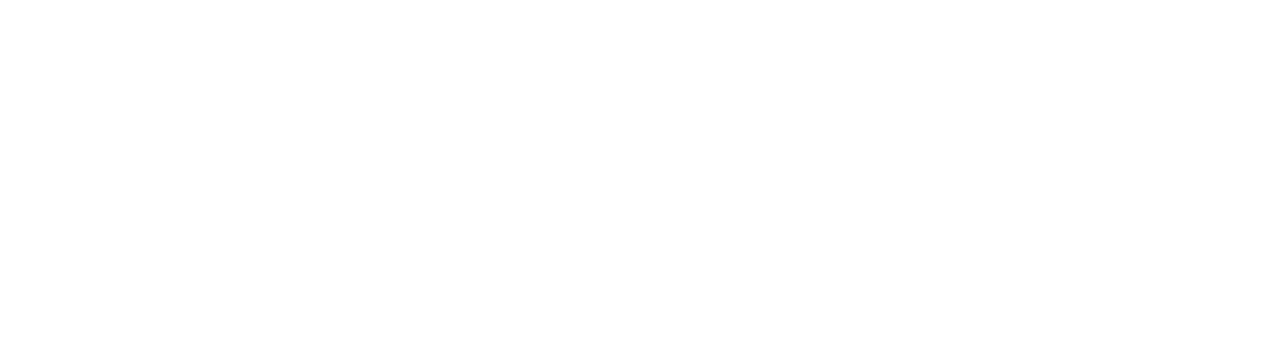
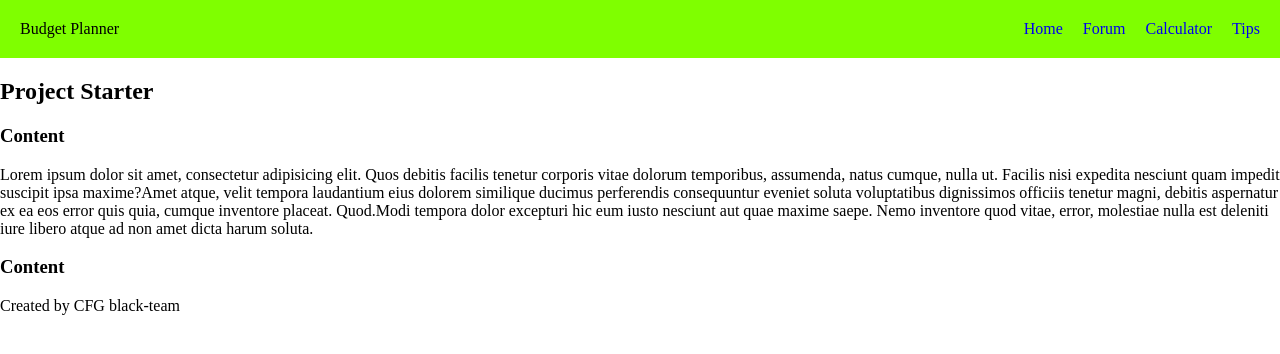
Before and after one commit to merv-e/SaveSmart, a plain HTML site: page index.html in a window 1280 px wide. Drawn offline with Linux system fonts and the light colour scheme.

Commit message:
basic styling

```diff
--- a/css/style.css
+++ b/css/style.css
@@ -0,0 +1,39 @@
+body {
+    margin: 0;
+}
+
+* {
+    box-sizing: border-box;
+}
+
+ul {
+    display: flex;
+    flex-wrap: wrap;
+    justify-content: space-between;
+    width: 100%;
+    overflow: hidden;
+    background-color: chartreuse;
+    margin: 0;
+    gap: 10px;
+    padding: 20px;
+}
+
+ul header {
+    display: flex;
+    align-self: flex-start;
+}
+
+.navbar {
+    display: flex;
+    align-self: last baseline;
+    gap: 20px;
+}
+
+li {
+    list-style: none;
+    color: black;
+}
+
+a {
+    text-decoration: none;
+}
--- a/index.html
+++ b/index.html
@@ -1,11 +1,51 @@
 <!DOCTYPE html>
 <html lang="en">
-<head>
+  <head>
     <meta charset="UTF-8">
-    <meta name="viewport" content="width=device-width, initial-scale=1.0">
-    <title>Document</title>
-</head>
-<body>
+    <meta name="viewport" content="width=device-width, initial-scale=1.0" >
+    <title>Budget Planner</title>
+    <link rel="stylesheet" href="/css/style.css" />
+  </head>
+  <body>
+    <nav>
+      <ul>
+        <header>Budget Planner</header>
+        <div class="navbar">
+          <li><a href="#main">Home</a></li>
+          <li><a href="#forum">Forum</a></li>
+          <li><a href="#calculator">Calculator</a></li>
+          <li><a href="#tips">Tips</a></li>
+        </div>
+      </ul>
+    </nav>
+    <main>
+      <article>
+        <h1>Project Starter</h1>
+        <h3>Content</h3>
+        <p>
+          <span
+            >Lorem ipsum dolor sit amet, consectetur adipisicing elit. Quos
+            debitis facilis tenetur corporis vitae dolorum temporibus,
+            assumenda, natus cumque, nulla ut. Facilis nisi expedita nesciunt
+            quam impedit suscipit ipsa maxime?</span
+          ><span
+            >Amet atque, velit tempora laudantium eius dolorem similique ducimus
+            perferendis consequuntur eveniet soluta voluptatibus dignissimos
+            officiis tenetur magni, debitis aspernatur ex ea eos error quis
+            quia, cumque inventore placeat. Quod.</span
+          ><span
+            >Modi tempora dolor excepturi hic eum iusto nesciunt aut quae maxime
+            saepe. Nemo inventore quod vitae, error, molestiae nulla est
+            deleniti iure libero atque ad non amet dicta harum soluta.</span
+          >
+        </p>
+        <h3>Content</h3>
+      </article>
 
-</body>
+      <footer>
+        <p>Created by CFG black-team</p>
+      </footer>
+    </main>
+    <script src="/js/main.js"></script>
+  </body>
 </html>
```
